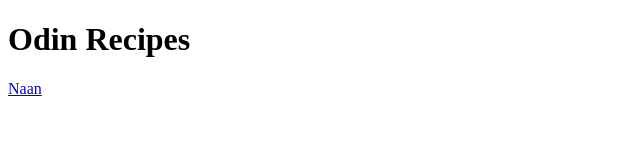
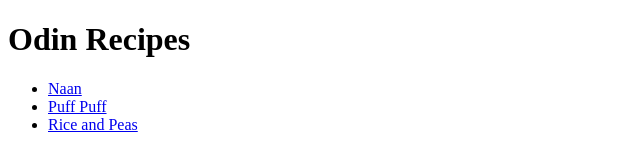
Before and after one commit to MrPwn/odin-recipes, a plain HTML site: page index.html in a window 1280 px wide. Shown: the whole page, without its empty margins (0-640 px from the left). Drawn offline with Linux system fonts and the light colour scheme.

Commit message:
Add links to new pages on home page

```diff
--- a/index.html
+++ b/index.html
@@ -7,6 +7,11 @@
 
     <body>
         <h1>Odin Recipes</h1>
-        <a href="./recipes/naan.html">Naan</a>
+
+        <ul>
+            <li><a href="./recipes/naan.html">Naan</a></li>
+            <li><a href="./recipes/puff-puff.html">Puff Puff</a></li>
+            <li><a href="./recipes/rice-and-peas.html">Rice and Peas</a></li>
+        </ul>
     </body>
 </html>
```
